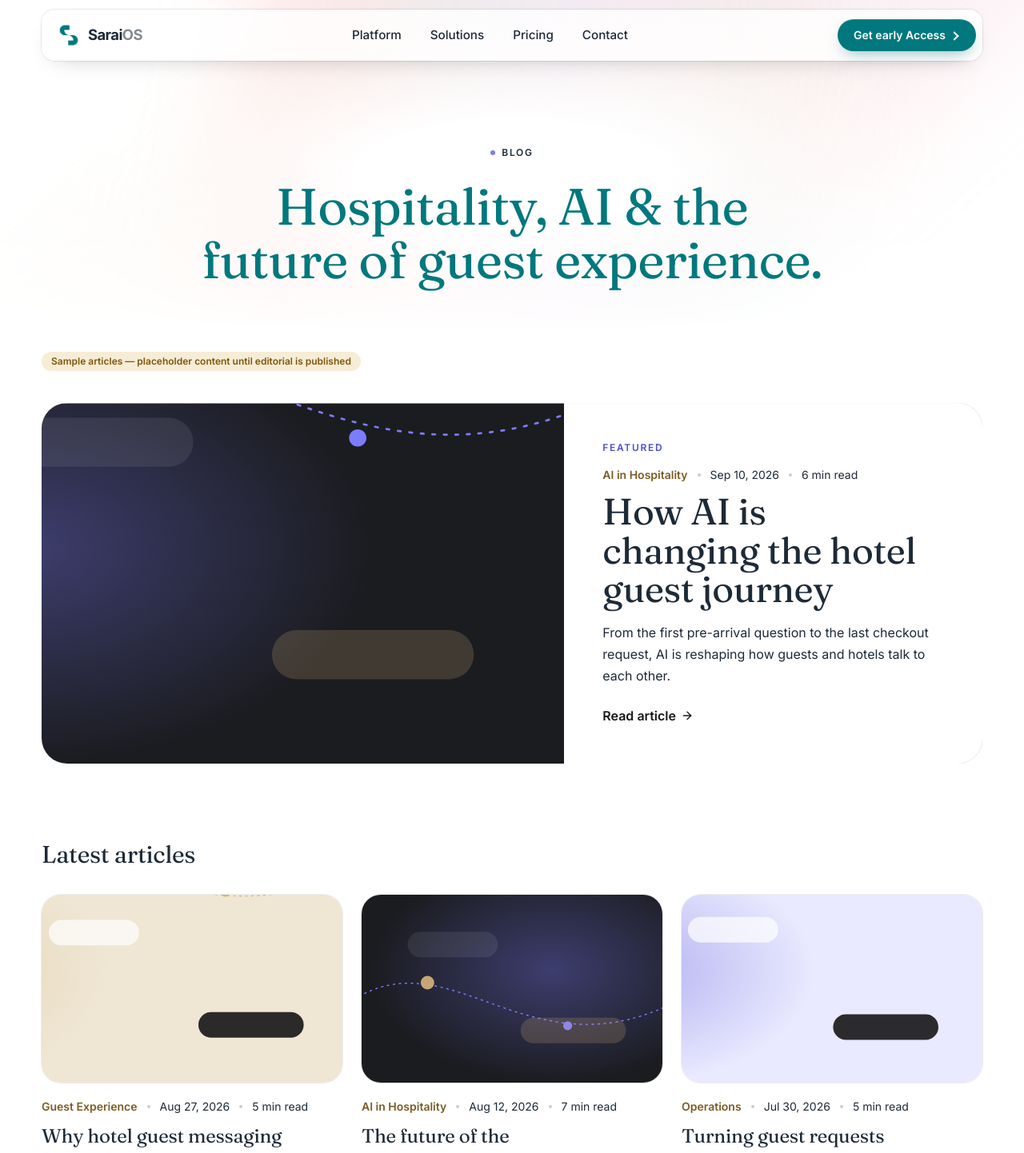
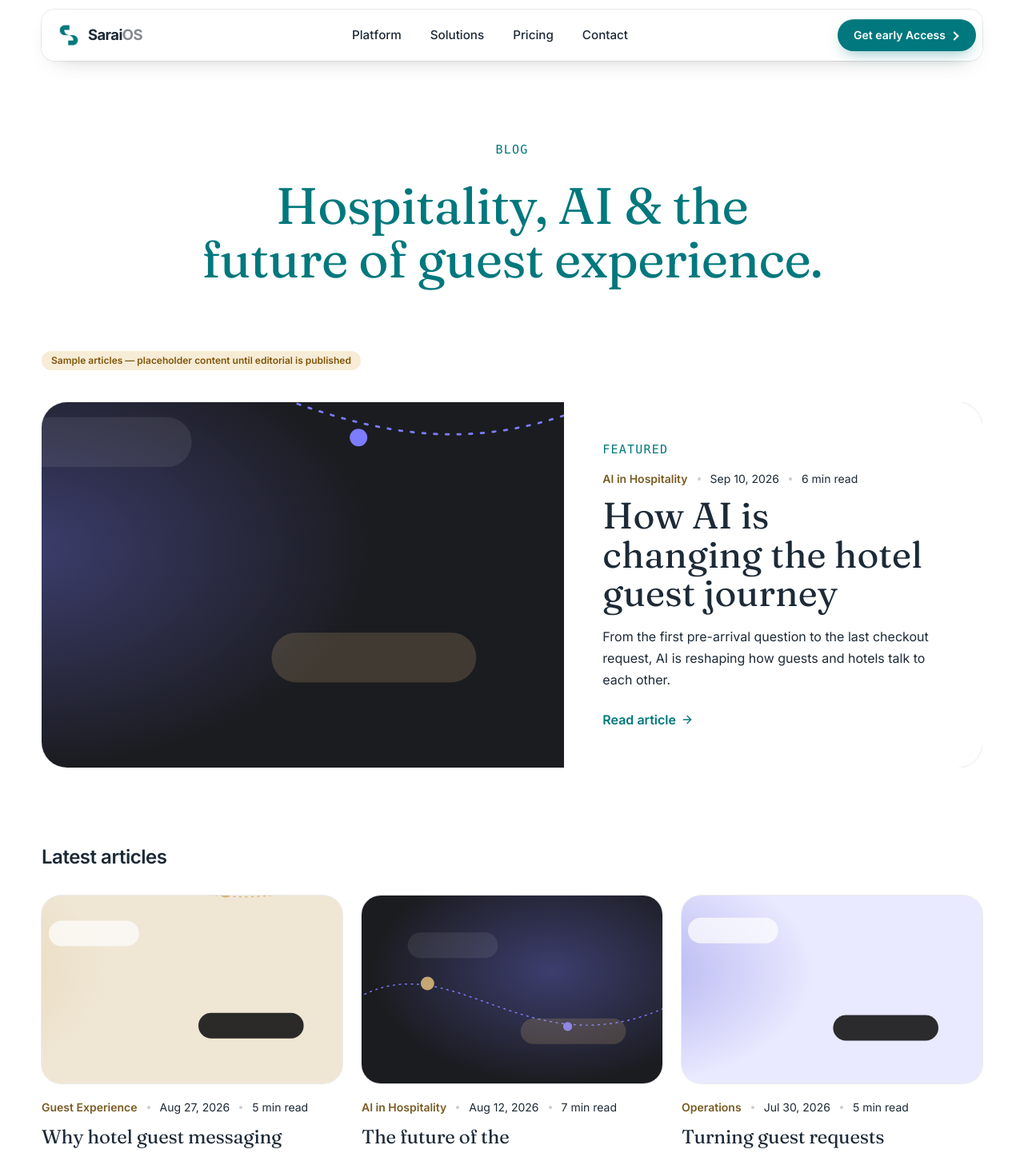
Before and after one commit to abdulrhhkahn/SaraiOS, a Next.js app: page /blog in a window 1280 px wide. Shown: the top 1442 px of the page at 80% size. Built offline with nearby package versions, Linux system fonts and the light colour scheme; no server answers.

Commit message:
Add files via upload

```diff
--- a/app/blog/page.tsx
+++ b/app/blog/page.tsx
@@ -4,7 +4,6 @@ import { getAllPosts } from "@/lib/blog";
 import { publicFileExists } from "@/lib/screenshots.server";
 import { pageMetadata } from "@/lib/seo";
 import { Container } from "@/components/ui/primitives";
-import { PageHero } from "@/components/ui/PageHero";
 import { Reveal, RevealItem, Stagger } from "@/components/animations/Reveal";
 import { reveal } from "@/components/animations/variants";
 import { BlogCard, PostMeta } from "@/components/blog/BlogCard";
@@ -23,7 +22,14 @@ export default function BlogIndexPage() {
 
   return (
     <>
-      <PageHero eyebrow="Blog" title="Hospitality, AI & the future of guest experience." />
+      <section className="pt-36 pb-14 sm:pt-44 sm:pb-20">
+        <Container>
+          <Reveal className="mx-auto max-w-4xl text-center">
+            <p className="font-mono text-[0.9375rem] tracking-[0.08em] text-cta uppercase">Blog</p>
+            <h1 className="mt-6 heading-hero text-balance">Hospitality, AI &amp; the future of guest experience.</h1>
+          </Reveal>
+        </Container>
+      </section>
       <Container className="pb-28">
         {posts.some((p) => p.placeholder) && (
           <p className="mb-10 inline-flex rounded-full bg-warning-soft px-3 py-1 text-xs font-semibold text-warning">
@@ -43,15 +49,15 @@ export default function BlogIndexPage() {
               />
             </div>
             <div className="flex flex-col justify-center p-8 sm:p-12">
-              <p className="text-xs font-semibold tracking-[0.14em] text-iris-ink uppercase">Featured</p>
+              <p className="font-mono text-[0.9375rem] tracking-[0.08em] text-cta uppercase">Featured</p>
               <PostMeta post={featured} className="mt-4" />
-              <h2 className="mt-3 heading-sub text-[clamp(2rem,3.6vw,3rem)] leading-[1.05] text-balance">
+              <h2 className="mt-3 font-serif text-[clamp(2rem,3.6vw,3rem)] leading-[1.05] text-balance">
                 <Link href={`/blog/${featured.slug}`} className="after:absolute after:inset-0 after:content-['']">
                   {featured.title}
                 </Link>
               </h2>
               <p className="mt-4 lead text-stone">{featured.excerpt}</p>
-              <p className="mt-6 inline-flex items-center gap-1.5 font-semibold">
+              <p className="mt-6 inline-flex items-center gap-1.5 font-semibold text-cta">
                 Read article{" "}
                 <ArrowRight className="size-4 transition-transform group-hover:translate-x-1" aria-hidden />
               </p>
@@ -59,7 +65,7 @@ export default function BlogIndexPage() {
           </article>
         </Reveal>
 
-        <h2 className="mt-24 heading-sub text-3xl">Latest articles</h2>
+        <h2 className="mt-24 text-2xl font-semibold tracking-[-0.02em]">Latest articles</h2>
         <Stagger className="mt-8 grid gap-x-6 gap-y-14 sm:grid-cols-2 lg:grid-cols-3">
           {rest.map((post) => (
             <RevealItem key={post.slug}>
```
